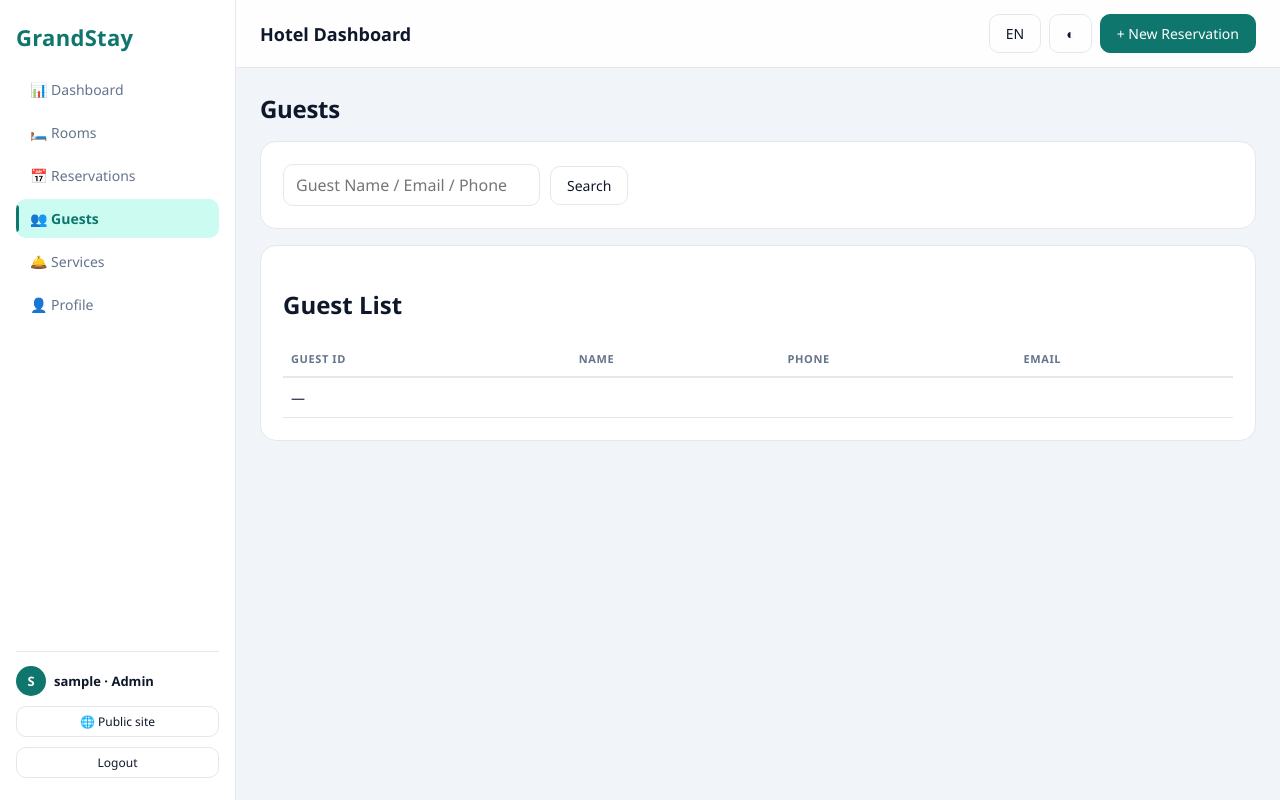
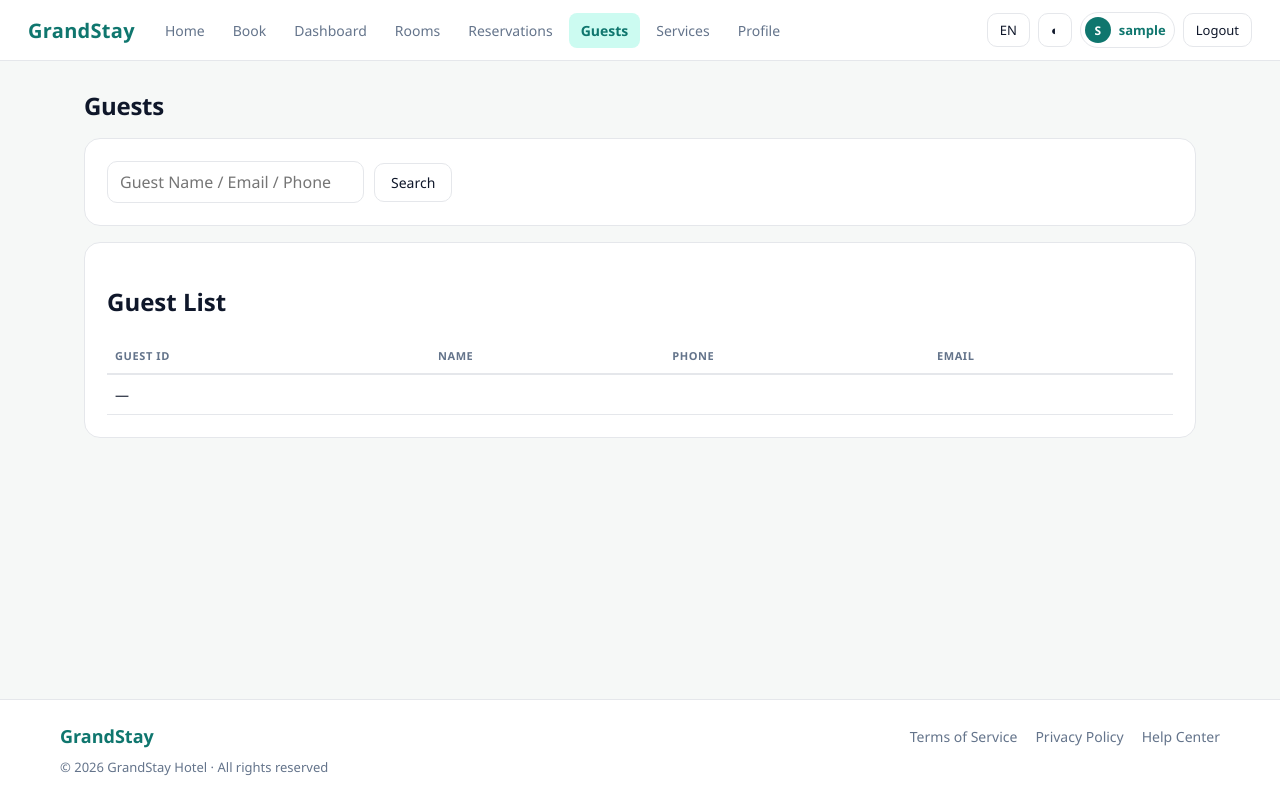
Before and after one commit to nshchepanskyi/Project_janglo-python-, a Django app: page /guests/ in a window 1280 px wide. Run offline with Django 5.2, Linux system fonts and the light colour scheme; the visitor is signed in with stand-in values (Sample User, id 1); data that the repository does not hold is empty.

Commit message:
feat(ui): unify all pages with home design — shared topbar/footer layout replaces sidebar, role-based nav, avatar in header, auth pages link home

```diff
--- a/hotel/static/hotel/landing.css
+++ b/hotel/static/hotel/landing.css
@@ -86,13 +86,20 @@
 .p-actions .btn { padding: 7px 12px; font-size: 13px; }
 .p-signin { font-weight: 600; }
 .p-user {
+  display: flex;
+  align-items: center;
+  gap: 8px;
   font-size: 13px;
   font-weight: 600;
   color: var(--l-brand);
   text-decoration: none;
-  padding: 6px 8px;
+  padding: 4px 8px 4px 4px;
+  border-radius: 999px;
+  border: 1px solid var(--l-border);
+  background: var(--l-surface);
 }
-.p-user:hover { text-decoration: underline; }
+.p-user:hover { border-color: var(--l-brand); text-decoration: none }
+.p-user .avatar { width: 26px; height: 26px; font-size: 12px }
 
 /* ---------- основний блок ---------- */
 .p-main {
@@ -102,6 +109,9 @@
   margin: 0 auto;
   padding: 0 24px 40px;
 }
+/* адмін-сторінки успадковують той самий контейнер (.content) — дає верхній відступ
+   та зберігає анімації .content > .card зі style.css */
+.p-main.content { padding: 28px 24px 44px; }
 .p-messages { margin-top: 16px; }
 
 @keyframes l-fadeUp { from { opacity: 0; transform: translateY(14px); } to { opacity: 1; transform: none; } }
--- a/hotel/templates/hotel/base.html
+++ b/hotel/templates/hotel/base.html
@@ -1,55 +1,3 @@
-{% load tr_tags %}<!DOCTYPE html>
-<html lang="{{ lang }}" data-theme="{{ theme }}">
-<head>
-<meta charset="utf-8">
-<meta name="viewport" content="width=device-width, initial-scale=1">
-<title>GrandStay Hotel — {% block title %}Dashboard{% endblock %}</title>
-{% load static %}
-<link rel="stylesheet" href="{% static 'hotel/style.css' %}">
-</head>
-<body>
-<div class="layout">
-  <aside class="navbar">
-    <div class="brand">GrandStay</div>
-    <nav>
-      {% if is_admin %}
-      <a href="{% url 'dashboard' %}" class="{% if request.resolver_match.url_name == 'dashboard' %}active{% endif %}">📊 {% tr "Dashboard" %}</a>
-      <a href="{% url 'rooms' %}" class="{% if request.resolver_match.url_name == 'rooms' %}active{% endif %}">🛏️ {% tr "Rooms" %}</a>
-      {% endif %}
-      <a href="{% url 'reservations' %}" class="{% if request.resolver_match.url_name == 'reservations' %}active{% endif %}">📅 {% if is_admin %}{% tr "Reservations" %}{% else %}{% tr "My Reservations" %}{% endif %}</a>
-      {% if is_admin %}
-      <a href="{% url 'guests' %}" class="{% if request.resolver_match.url_name == 'guests' %}active{% endif %}">👥 {% tr "Guests" %}</a>
-      <a href="{% url 'services' %}" class="{% if request.resolver_match.url_name == 'services' %}active{% endif %}">🛎️ {% tr "Services" %}</a>
-      {% endif %}
-      <a href="{% url 'profile' %}" class="{% if request.resolver_match.url_name == 'profile' %}active{% endif %}">👤 {% tr "Profile" %}</a>
-    </nav>
-    {% if user.is_authenticated %}
-    <div class="nav-foot">
-      <div class="nav-user"><span class="avatar">{{ user.username|first|upper }}</span><span>{{ user.username }}{% if is_admin %} · {% tr "Admin" %}{% endif %}</span></div>
-      <a class="btn ghost small" href="{% url 'home' %}">🌐 {% tr "Public site" %}</a>
-      <a href="{% url 'logout' %}" class="btn ghost small">{% tr "Logout" %}</a>
-    </div>
-    {% endif %}
-  </aside>
-  <div class="main">
-    <header class="topbar">
-      <div class="topbar-title">{% if is_admin %}{% tr "Hotel Dashboard" %}{% else %}{% tr "Guest Portal" %}{% endif %}</div>
-      <div class="topbar-actions">
-        <a class="btn ghost" href="{% url 'toggle_lang' %}">{{ lang|upper }}</a>
-        <a class="btn ghost" href="{% url 'toggle_theme' %}">◐</a>
-        <a class="btn primary" href="{% url 'reservations' %}">{% tr "+ New Reservation" %}</a>
-      </div>
-    </header>
-    <main class="content">
-      {% if messages %}
-      <div class="messages">
-        {% for m in messages %}<div class="msg {{ m.tags }}">{% tr m %}</div>{% endfor %}
-      </div>
-      {% endif %}
-      {% block content %}{% endblock %}
-    </main>
-  </div>
-</div>
-<script src="{% static 'hotel/app.js' %}" defer></script>
-</body>
-</html>
+{% extends "hotel/base_public.html" %}
+{# Адмін-сторінки використовують той самий дизайн, що й публічна частина:
+   спільна шапка (role-меню), футер, мова/тема. Ролі визначає is_admin. #}
--- a/hotel/templates/hotel/base_public.html
+++ b/hotel/templates/hotel/base_public.html
@@ -13,19 +13,24 @@
   <nav class="p-nav">
     <a href="{% url 'home' %}" class="{% if request.resolver_match.url_name == 'home' %}active{% endif %}">{% tr "Home" %}</a>
     <a href="{% url 'places' %}" class="{% if request.resolver_match.url_name == 'places' %}active{% endif %}">{% tr "Book" %}</a>
+    {% if is_admin %}
+    <a href="{% url 'dashboard' %}" class="{% if request.resolver_match.url_name == 'dashboard' %}active{% endif %}">{% tr "Dashboard" %}</a>
+    <a href="{% url 'rooms' %}" class="{% if request.resolver_match.url_name == 'rooms' %}active{% endif %}">{% tr "Rooms" %}</a>
+    {% endif %}
+    <a href="{% url 'reservations' %}" class="{% if request.resolver_match.url_name == 'reservations' %}active{% endif %}">{% if is_admin %}{% tr "Reservations" %}{% else %}{% tr "My Bookings" %}{% endif %}</a>
+    {% if is_admin %}
+    <a href="{% url 'guests' %}" class="{% if request.resolver_match.url_name == 'guests' %}active{% endif %}">{% tr "Guests" %}</a>
+    <a href="{% url 'services' %}" class="{% if request.resolver_match.url_name == 'services' %}active{% endif %}">{% tr "Services" %}</a>
+    {% endif %}
     {% if user.is_authenticated %}
-    <a href="{% url 'reservations' %}" class="{% if request.resolver_match.url_name == 'reservations' %}active{% endif %}">{% tr "My Bookings" %}</a>
     <a href="{% url 'profile' %}" class="{% if request.resolver_match.url_name == 'profile' %}active{% endif %}">{% tr "Profile" %}</a>
-    {% endif %}
-    {% if is_admin %}
-    <a href="{% url 'dashboard' %}">{% tr "Dashboard" %}</a>
     {% endif %}
   </nav>
   <div class="p-actions">
     <a class="btn ghost" href="{% url 'toggle_lang' %}">{{ lang|upper }}</a>
     <a class="btn ghost" href="{% url 'toggle_theme' %}">◐</a>
     {% if user.is_authenticated %}
-    <a class="p-user" href="{% url 'profile' %}">{{ user.username }}</a>
+    <a class="p-user" href="{% url 'profile' %}"><span class="avatar">{{ user.username|first|upper }}</span>{{ user.username }}</a>
     <a class="btn ghost" href="{% url 'logout' %}">{% tr "Logout" %}</a>
     {% else %}
     <a class="btn primary p-signin" href="{% url 'login' %}">{% tr "Sign In" %}</a>
@@ -33,7 +38,7 @@
   </div>
 </header>
 
-<main class="p-main">
+<main class="p-main content">
   {% if messages %}
   <div class="messages p-messages">
     {% for m in messages %}<div class="msg {{ m.tags }}">{% tr m %}</div>{% endfor %}
--- a/hotel/templates/hotel/login.html
+++ b/hotel/templates/hotel/login.html
@@ -13,6 +13,7 @@
     <button class="btn primary" type="submit">{% tr "Login" %}</button>
   </form>
   <div class="auth-actions">
+    <a class="btn ghost" href="{% url 'home' %}">{% tr "Home" %}</a>
     <a class="btn primary" href="{% url 'register' %}">{% tr "Create account" %}</a>
     <a class="btn ghost" href="{% url 'toggle_lang' %}">{{ lang|upper }}</a>
   </div>
--- a/hotel/templates/hotel/register.html
+++ b/hotel/templates/hotel/register.html
@@ -14,6 +14,7 @@
     <button class="btn primary" type="submit">{% tr "Register" %}</button>
   </form>
   <div class="auth-actions">
+    <a class="btn ghost" href="{% url 'home' %}">{% tr "Home" %}</a>
     <a class="btn ghost" href="{% url 'login' %}">{% tr "Back to login" %}</a>
     <a class="btn ghost" href="{% url 'toggle_lang' %}">{{ lang|upper }}</a>
   </div>
```
Also changed, not shown: README.md.
